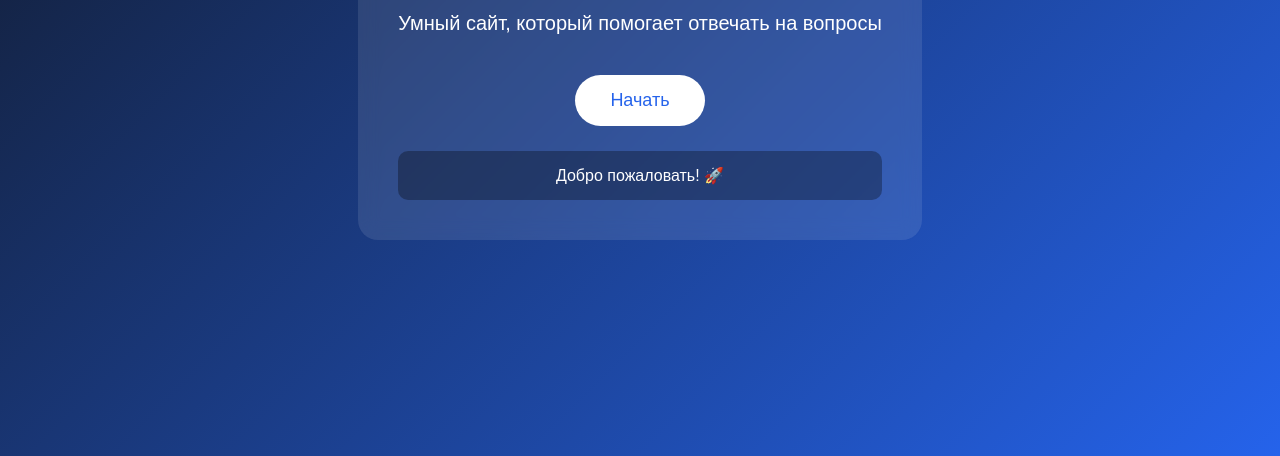
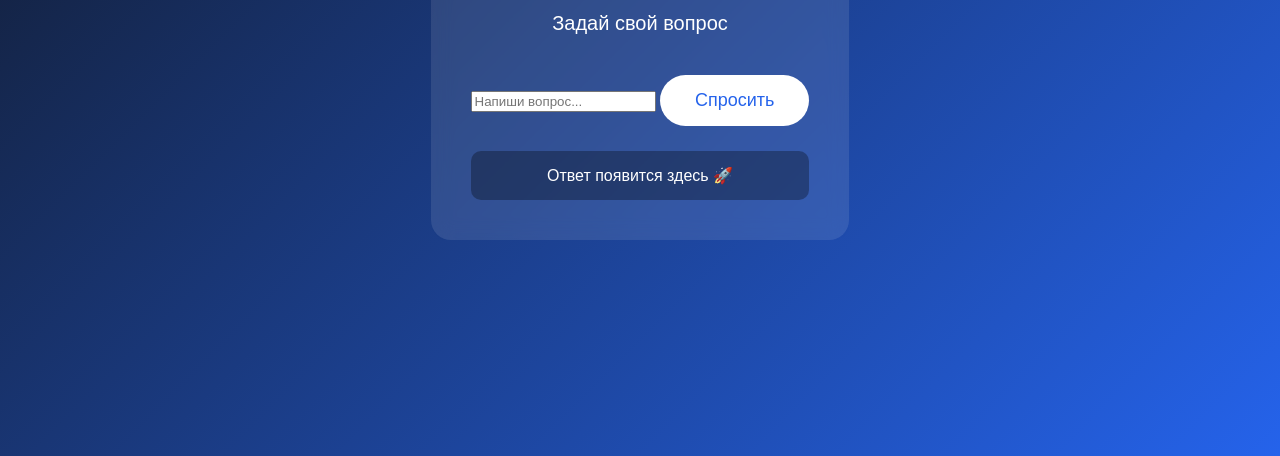
Before and after one commit to sajtazim991-beep/my-ai-site, a plain HTML site: page index.html in a window 1280 px wide. Shown: the part 344-800 px from the top of the page. Drawn offline with Linux system fonts and the light colour scheme.

Commit message:
Update AI assistant interface and functionality

```diff
--- a/index.html
+++ b/index.html
@@ -11,16 +11,13 @@
 
 <div class="container">
     <h1>🤖 AI Помощник</h1>
-    <p>Умный сайт, который помогает отвечать на вопросы</p>
+    <p>Задай свой вопрос</p>
 
-    <button onclick="startAI()">Начать</button>
+    <input id="question" placeholder="Напиши вопрос...">
+
+    <button onclick="askAI()">Спросить</button>
 
     <div id="box">
-        Добро пожаловать! 🚀
+        Ответ появится здесь 🚀
     </div>
 </div>
-
-<script src="script.js"></script>
-
-</body>
-</html>
```
